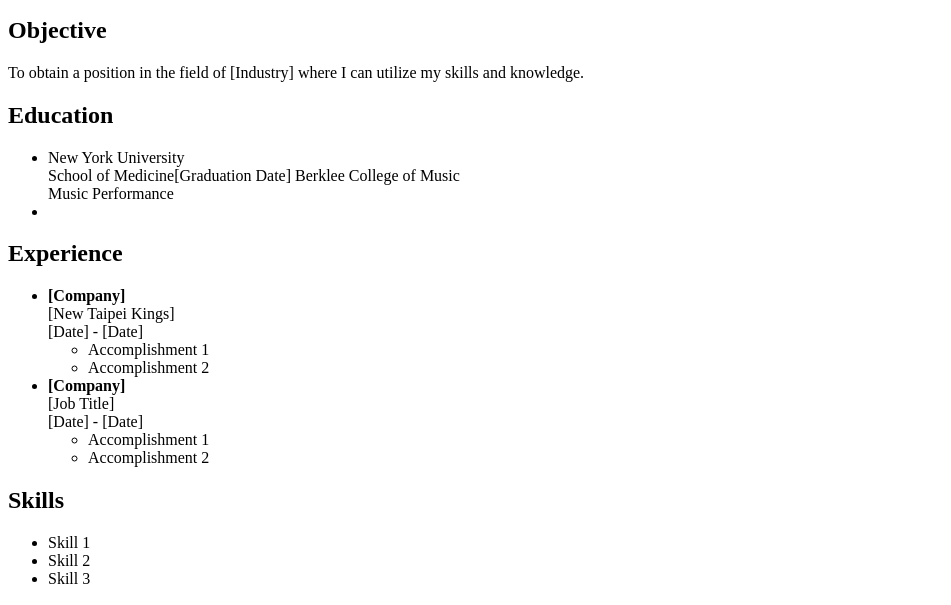
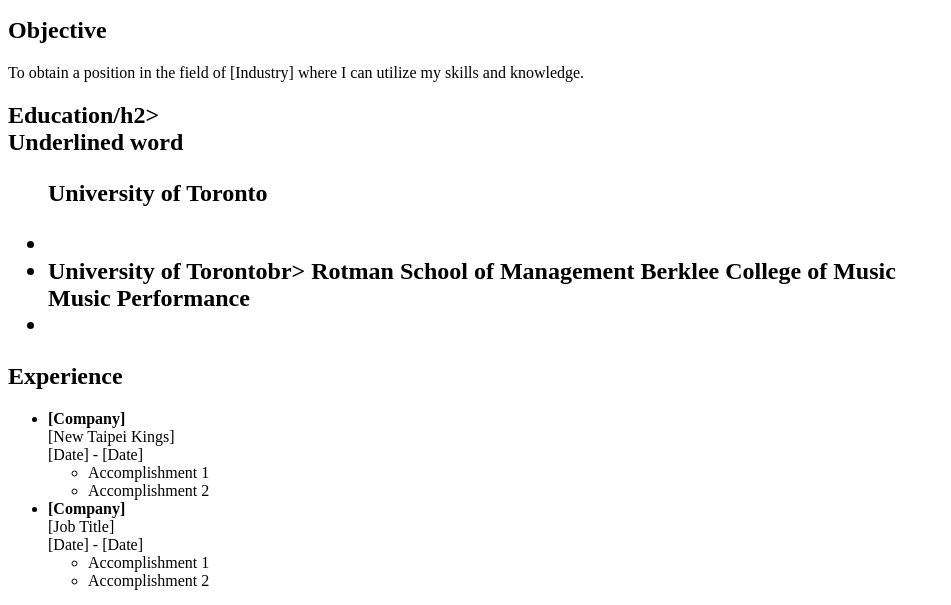
Before and after one commit to shixxy/catrina.29, a plain HTML site: page index.html in a window 1280 px wide. Shown: the part 181-786 px from the top of the page, without its empty margins (0-951 px from the left). Drawn offline with Linux system fonts and the light colour scheme.

Commit message:
Update index.html

```diff
--- a/index.html
+++ b/index.html
@@ -13,11 +13,14 @@
     </p>
     <h2>Objective</h2>
     <p>To obtain a position in the field of [Industry] where I can utilize my skills and knowledge.</p>
-    <h2>Education</h2>
+    <h2>Education/h2>
+      <div Education="underlined">Underlined word</div>
     <ul>
+    <p>University of Toronto
       <li>
-        New York University<br>
-          School of Medicine[Graduation Date]
+      <li>
+        University of Torontobr>
+          Rotman School of Management
         Berklee College of Music<br>
           Music Performance
       <li>
```
